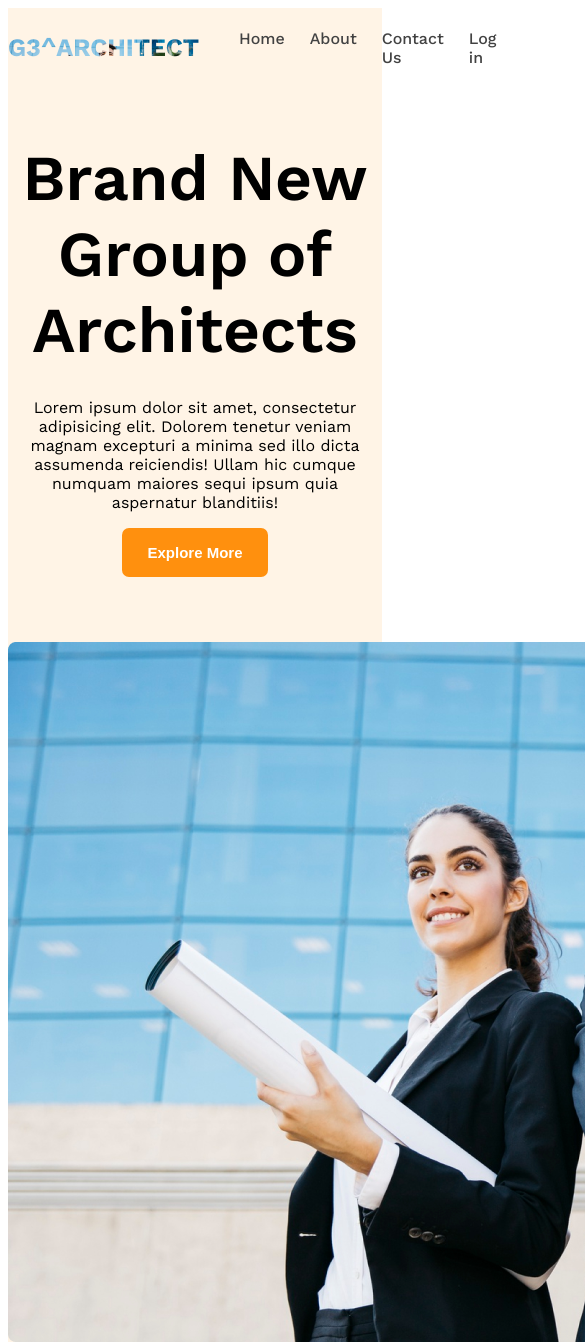
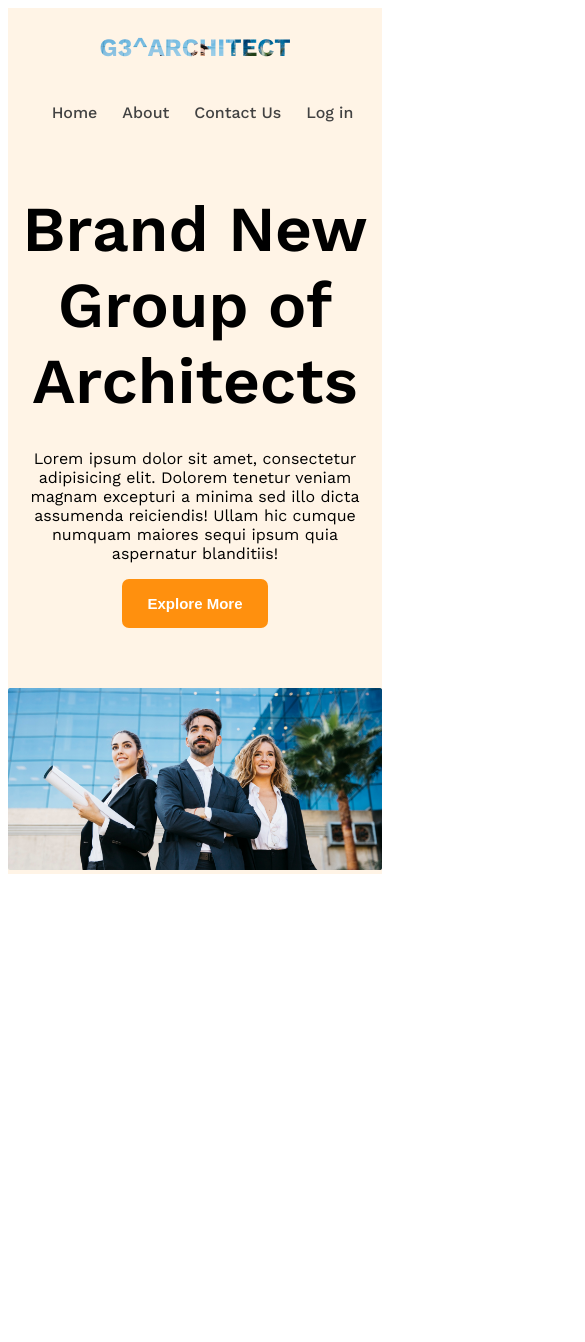
Before and after one commit to Masriq-Radil/responsive-architect-website, a plain HTML site: page index.html in a window 390 px wide. Shown: the top 1342 px of the page, 585 px wide, since content can reach past the window. After the commit the page ends 882 px from the top, so only its background shows below. Drawn offline with nearby package versions, Linux system fonts and the light colour scheme.

Commit message:
full responsive header section

```diff
--- a/style.css
+++ b/style.css
@@ -38,7 +38,7 @@
 }
 .banner-description{
     text-align: center;
-    margin-bottom: 65px;
+    margin-bottom: 60px;
 }
 .banner-description h2{
     font-weight: 600;
@@ -55,3 +55,17 @@
     border-radius: 7px;
     background-color: rgba(255, 144, 14, 1);
 }
+.banner-img img{
+    max-width: 100%;
+    height: auto;
+}
+@media screen and (max-width: 576px) {
+    .nav-area{
+        flex-direction: column;
+    }
+    .banner-area{
+        flex-direction: column;
+    }
+
+
+}
```
Also changed, not shown: index.html (+0 -1 lines).
